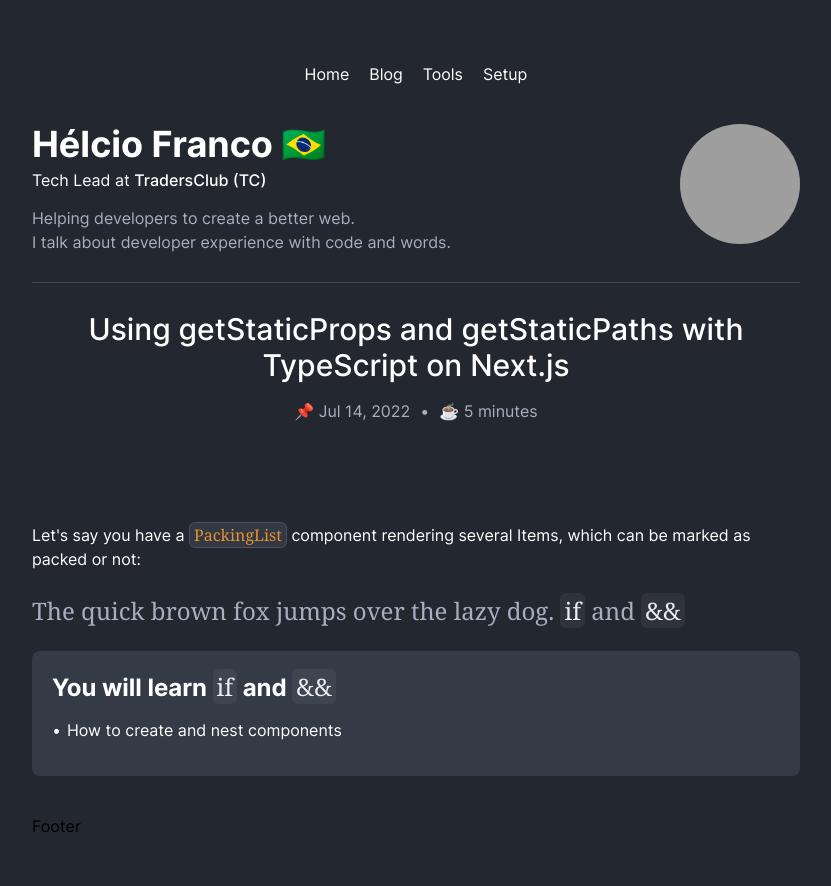
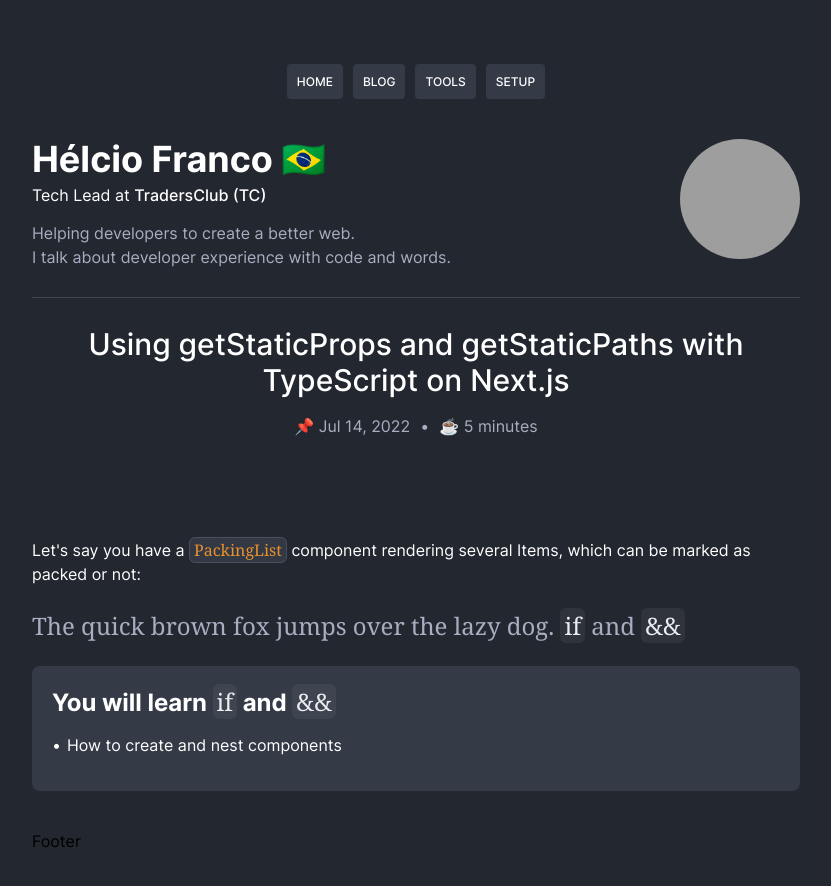
Before and after one commit to helciofranco/helciofranco.com, a Next.js app: page / in a window 1280 px wide. Shown: the top 886 px of the page, without its empty margins (224-1055 px from the left). Built offline with nearby package versions, Linux system fonts and the light colour scheme; grey boxes are pictures that could not be loaded.

Commit message:
feat: add a simple menu

```diff
--- a/src/layouts/Base/Menu/index.tsx
+++ b/src/layouts/Base/Menu/index.tsx
@@ -6,23 +6,23 @@ const Menu = () => {
     <nav>
       <Ul>
         <li>
-          <Link href="Home" passHref>
-            <Item>Home</Item>
+          <Link href="/" passHref>
+            <Item>HOME</Item>
           </Link>
         </li>
         <li>
-          <Link href="Home" passHref>
-            <Item>Blog</Item>
+          <Link href="/blog" passHref>
+            <Item>BLOG</Item>
           </Link>
         </li>
         <li>
-          <Link href="Home" passHref>
-            <Item>Tools</Item>
+          <Link href="/tools" passHref>
+            <Item>TOOLS</Item>
           </Link>
         </li>
         <li>
-          <Link href="Home" passHref>
-            <Item>Setup</Item>
+          <Link href="/setup" passHref>
+            <Item>SETUP</Item>
           </Link>
         </li>
       </Ul>
--- a/src/layouts/Base/Menu/styles.ts
+++ b/src/layouts/Base/Menu/styles.ts
@@ -3,12 +3,21 @@ import { styled } from '@libs/stitches';
 export const Ul = styled('ul', {
   display: 'flex',
   justifyContent: 'center',
+  gridColumnGap: '10px',
 });
 
 export const Item = styled('a', {
+  display: 'block',
   padding: '$space5',
+
+  backgroundColor: '$backgroundSecondary',
   color: '$textPrimary',
+  borderRadius: '$sm',
+
+  fontSize: '$xs',
+  fontWeight: '$medium',
+
   '&:hover': {
-    color: '$textHighlight',
+    backgroundColor: '$backgroundTertiary',
   },
 });
```
